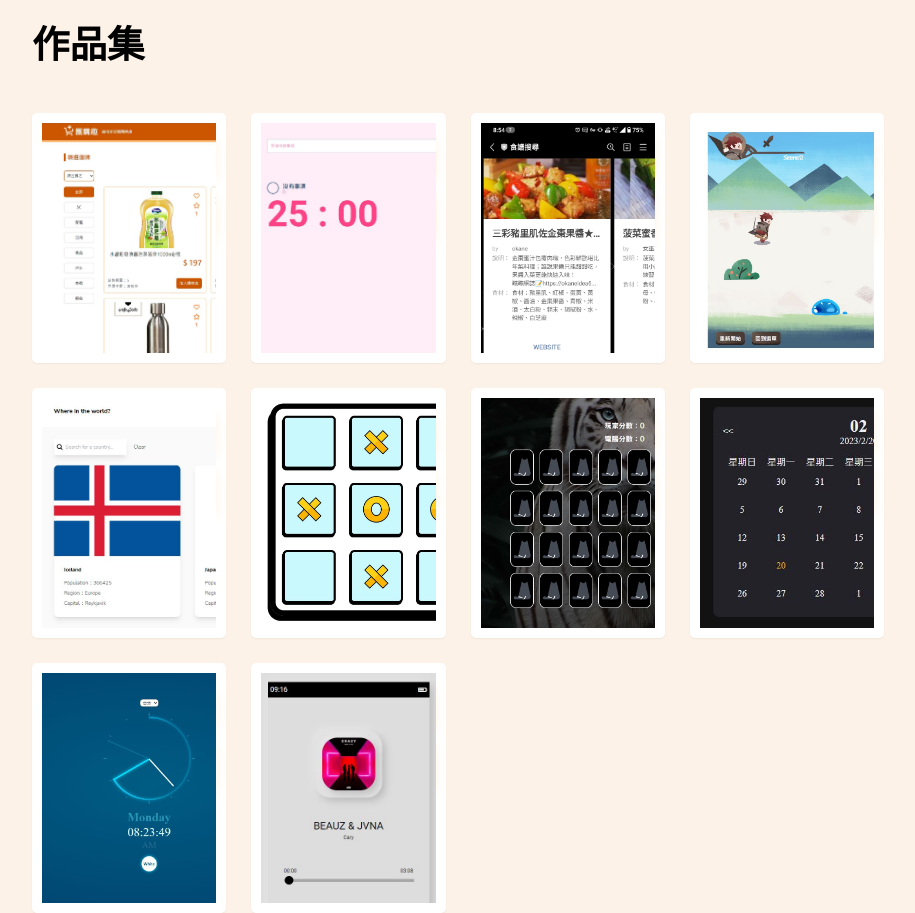
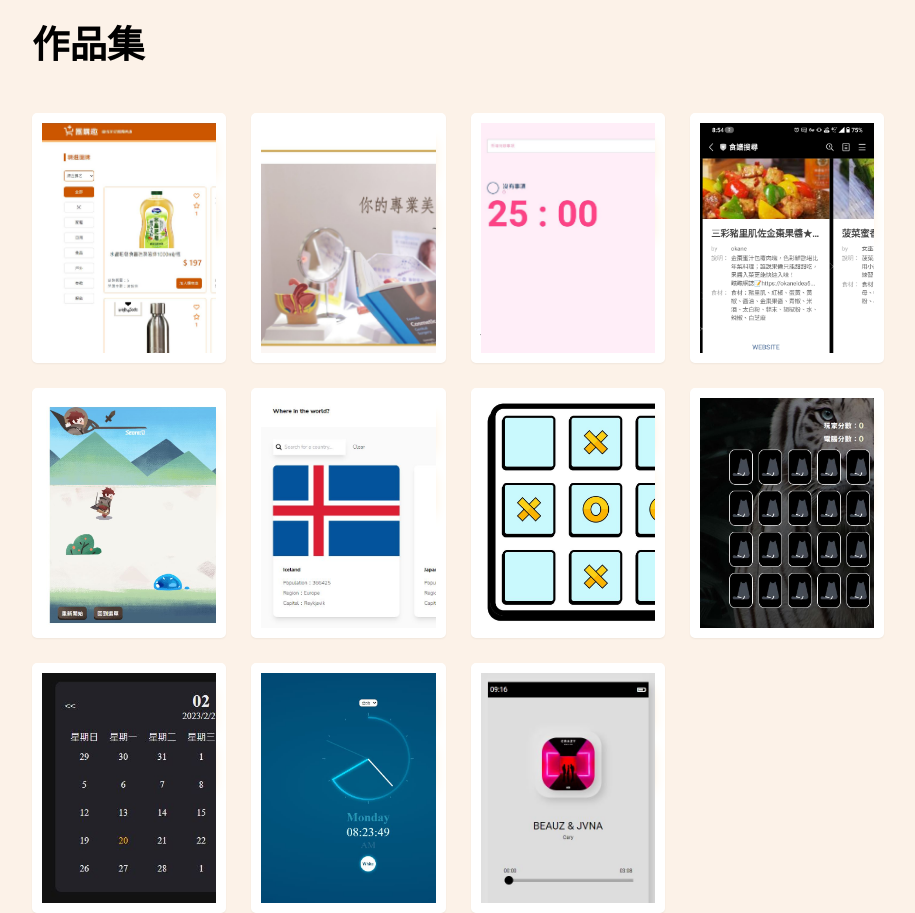
Before and after one commit to a733181/info, a Vue app: page / in a window 1280 px wide. Shown: the part 2420-3333 px from the top of the page, without its empty margins (332-1247 px from the left). Built offline with nearby package versions, Linux system fonts and the light colour scheme.

Commit message:
新增 作品集

```diff
--- a/src/components/ThePortfolio.vue
+++ b/src/components/ThePortfolio.vue
@@ -16,6 +16,12 @@
     img: new URL('@/assets/img/vue-buytogether.jpg', import.meta.url).href,
     github: 'https://github.com/a733181/2022-buytogether',
     page: 'https://a733181.github.io/2022-buytogether/#/',
+  },
+  {
+    title: '靚優 時尚美醫 鄭嘉琪',
+    img: new URL('../assets/img/dreamuTW.jpg', import.meta.url).href,
+    github: 'https://www.dreamutw.com/',
+    page: 'https://www.dreamutw.com/',
   },
   {
     title: 'Vue 番茄鐘',
```
Also changed, not shown: src/assets/img/dreamuTW.jpg (added).
